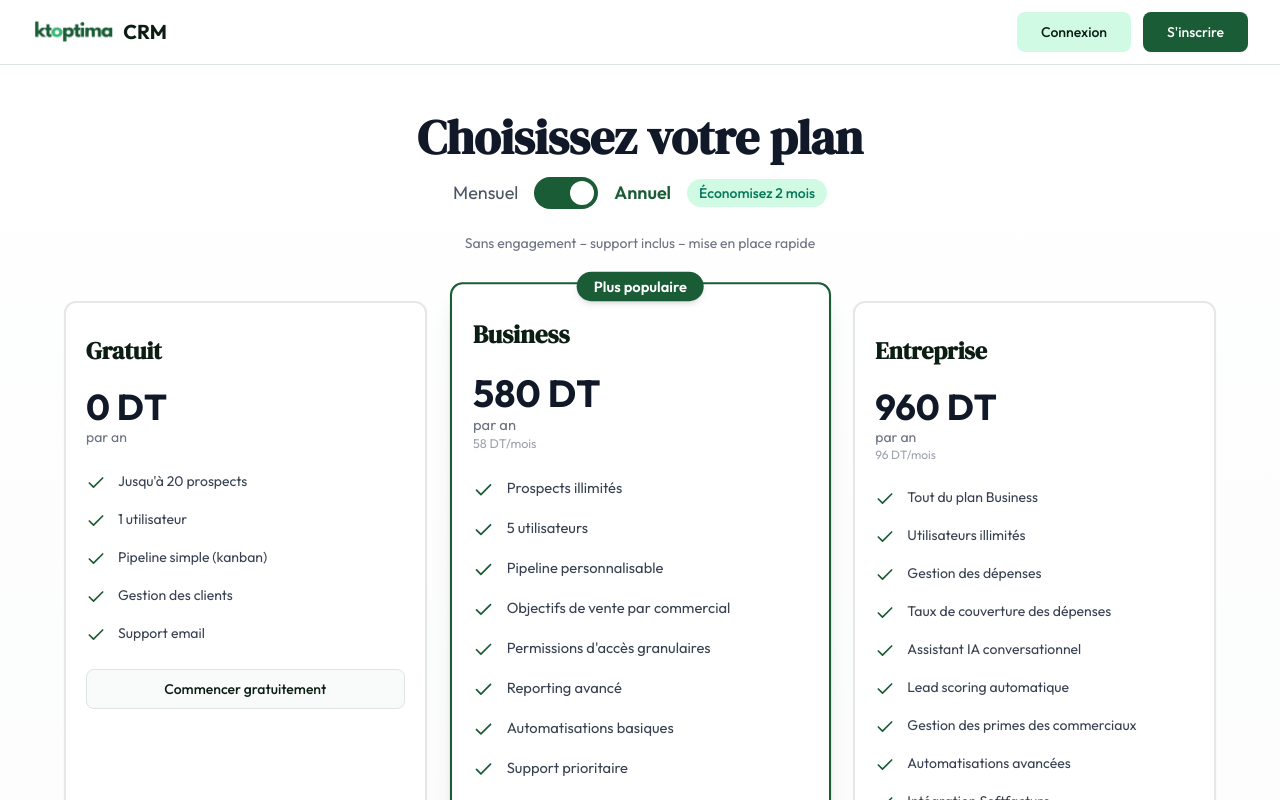
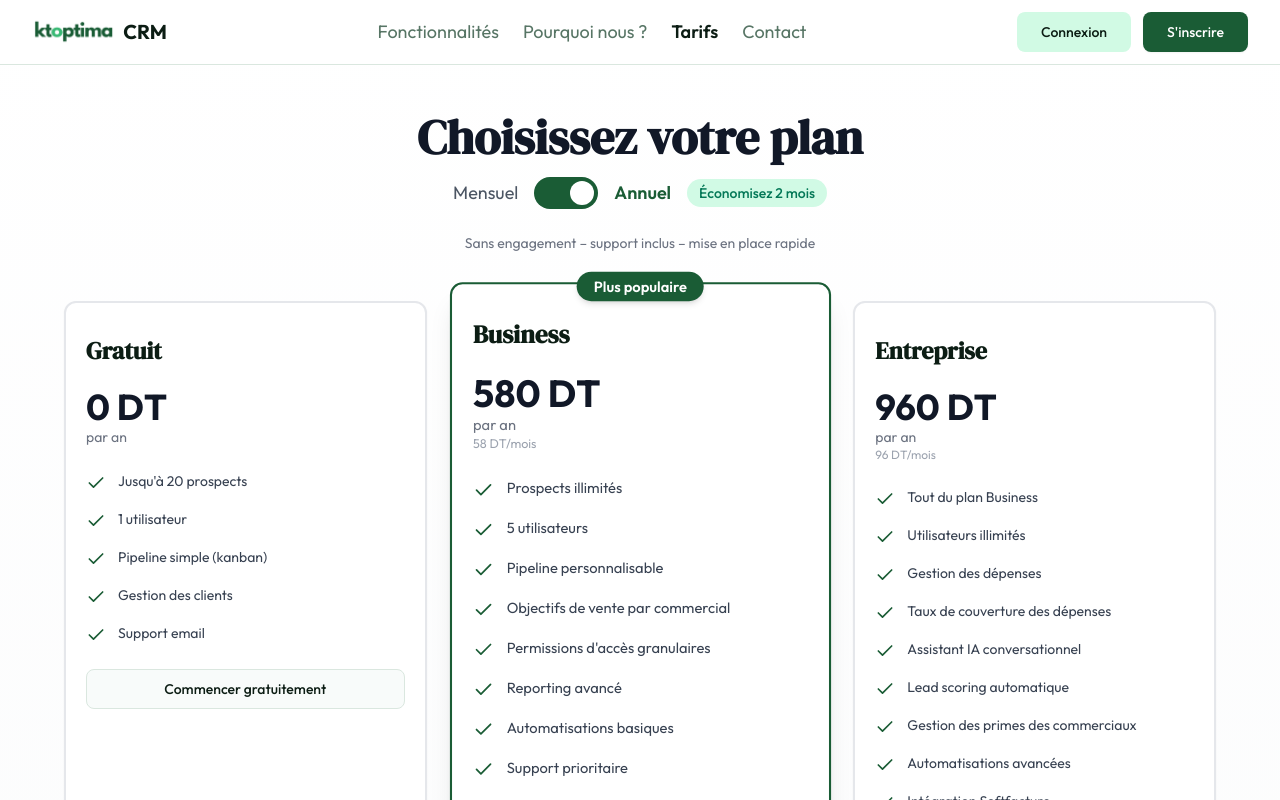
Before and after one commit to Kameltalbi/crm, a React (Vite) app in the folder frontend/: page /pricing in a window 1280 px wide. Shown: the top 800 px of the page. Built offline with nearby package versions, Linux system fonts and the light colour scheme.

Commit message:
feat: add navigation menu links to Pricing page header
- Add Fonctionnalités, Pourquoi nous ?, Tarifs, Contact links
- Match Landing page navigation structure
- Highlight Tarifs link as current page

```diff
--- a/frontend/src/pages/Pricing.tsx
+++ b/frontend/src/pages/Pricing.tsx
@@ -93,10 +93,24 @@ export function Pricing() {
       <header className="border-b bg-white/80 backdrop-blur-sm sticky top-0 z-50">
         <div className="max-w-7xl mx-auto px-4 sm:px-6 lg:px-8">
           <div className="flex items-center justify-between h-16">
-            <Link to="/" className="flex items-center gap-2">
+            <div className="flex items-center gap-2">
               <img src="/logo.png" alt="ktOptima" className="h-8 w-auto" />
               <span className="text-xl font-bold text-foreground">CRM</span>
-            </Link>
+            </div>
+            <nav className="hidden md:flex items-center gap-6">
+              <Link to="/#features" className="text-lg text-muted-foreground hover:text-foreground transition-colors">
+                Fonctionnalités
+              </Link>
+              <Link to="/#why" className="text-lg text-muted-foreground hover:text-foreground transition-colors">
+                Pourquoi nous ?
+              </Link>
+              <Link to="/pricing" className="text-lg text-foreground font-semibold">
+                Tarifs
+              </Link>
+              <Link to="/#contact" className="text-lg text-muted-foreground hover:text-foreground transition-colors">
+                Contact
+              </Link>
+            </nav>
             <div className="flex items-center gap-3">
               <Link to="/login">
                 <Button variant="ghost" size="lg" className="bg-[#d1fae4] hover:bg-[#c1ebe0]">
```
